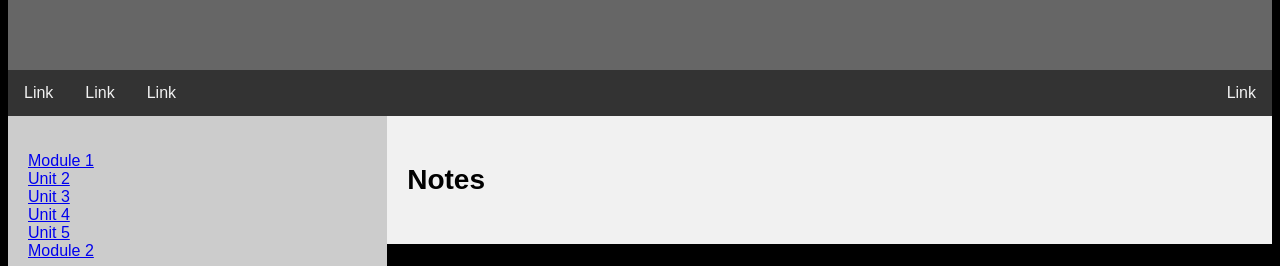
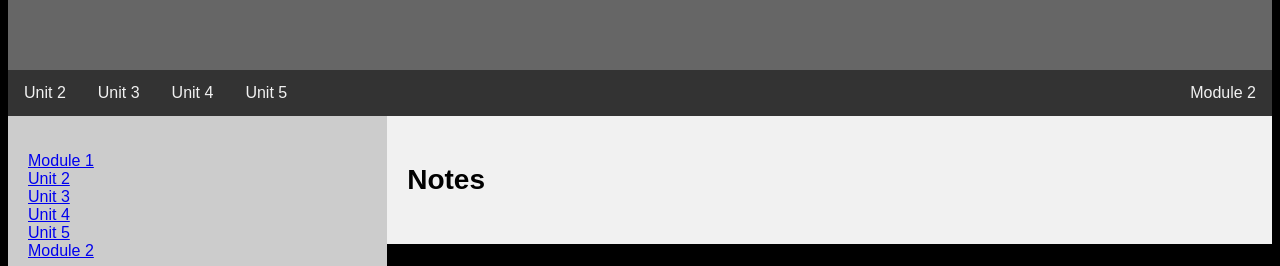
Before and after one commit to Crazyjack145/IT-notes, a plain HTML site: page UnitPages/M1U1.html in a window 1280 px wide. Shown: the part 146-412 px from the top of the page. Drawn offline with Linux system fonts and the light colour scheme.

Commit message:
Update M1U1.html

```diff
--- a/UnitPages/M1U1.html
+++ b/UnitPages/M1U1.html
@@ -100,10 +100,11 @@ footer {
 </header>
 
 <div class="topnav">
-  <a href="#">Link</a>
-  <a href="#">Link</a>
-  <a href="#">Link</a>
-  <a href="#" style="float:right">Link</a>
+  <a href="#">Unit 2</a>
+  <a href="#">Unit 3</a>
+  <a href="#">Unit 4</a>
+  <a href="#">Unit 5</a>
+  <a href="#" style="float:right">Module 2</a>
 </div>
 
 
```
